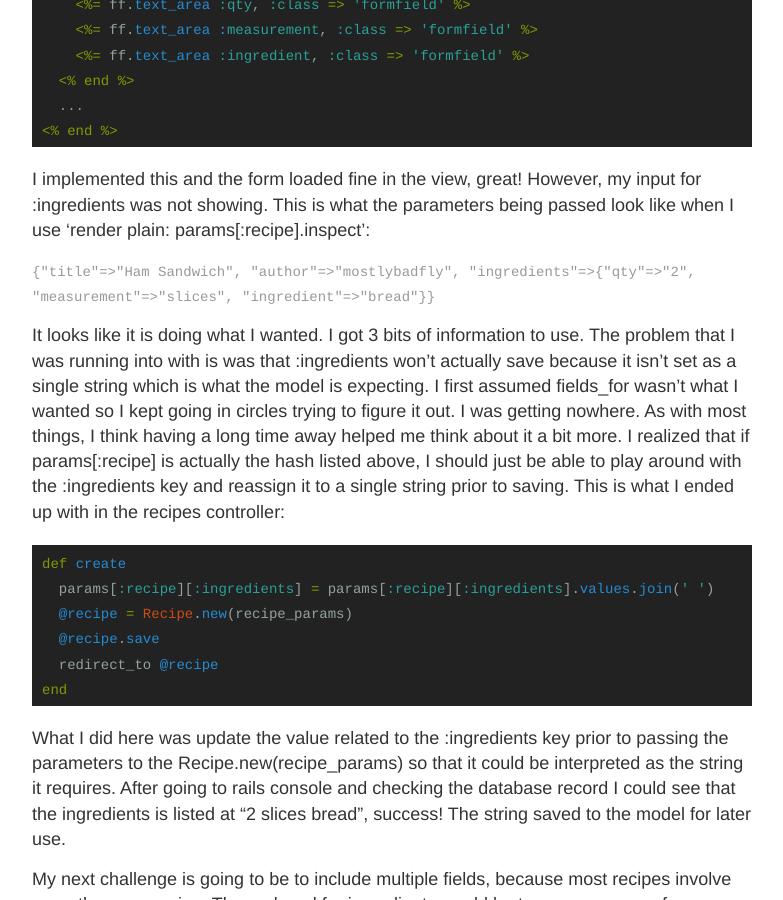
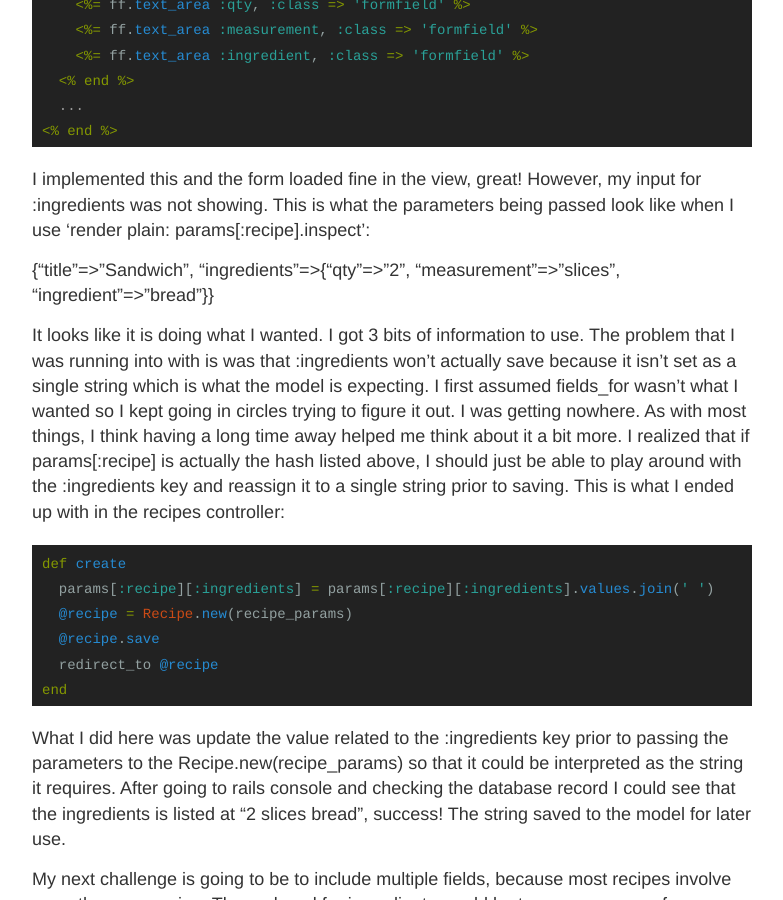
Before and after one commit to mostlybadfly/jekyllsite, a Jekyll site: the page built from _posts/2014-10-21-fields-for.md, in a window 1280 px wide and 900 px high, scrolled down 563 px. Shown: the whole window, without its empty margins (248-1031 px from the left). Built offline with Jekyll 4.4.1, drawn with Linux system fonts in a browser that asks for light colours; comment, search, counter and statistics services are not loaded.

Commit message:
Update 2014-10-21-fields-for.md

````diff
--- a/_posts/2014-10-21-fields-for.md
+++ b/_posts/2014-10-21-fields-for.md
@@ -20,7 +20,7 @@ comments: true
 
   I implemented this and the form loaded fine in the view, great! However, my input for :ingredients was not showing. This is what the parameters being passed look like when I use 'render plain: params[:recipe].inspect':
 
-``` {"title"=>"Ham Sandwich", "author"=>"mostlybadfly", "ingredients"=>{"qty"=>"2", "measurement"=>"slices", "ingredient"=>"bread"}} ```
+{"title"=>"Sandwich", "ingredients"=>{"qty"=>"2", "measurement"=>"slices", "ingredient"=>"bread"}}
 
   It looks like it is doing what I wanted. I got 3 bits of information to use.  The problem that I was running into with is was that :ingredients won't actually save because it isn't set as a single string which is what the model is expecting. I first assumed fields_for wasn't what I wanted so I kept going in circles trying to figure it out.  I was getting nowhere. As with most things, I think having a long time away helped me think about it a bit more.  I realized that if params[:recipe] is actually the hash listed above, I should just be able to play around with the :ingredients key and reassign it to a single string prior to saving. This is what I ended up with in the recipes controller:
 
````
